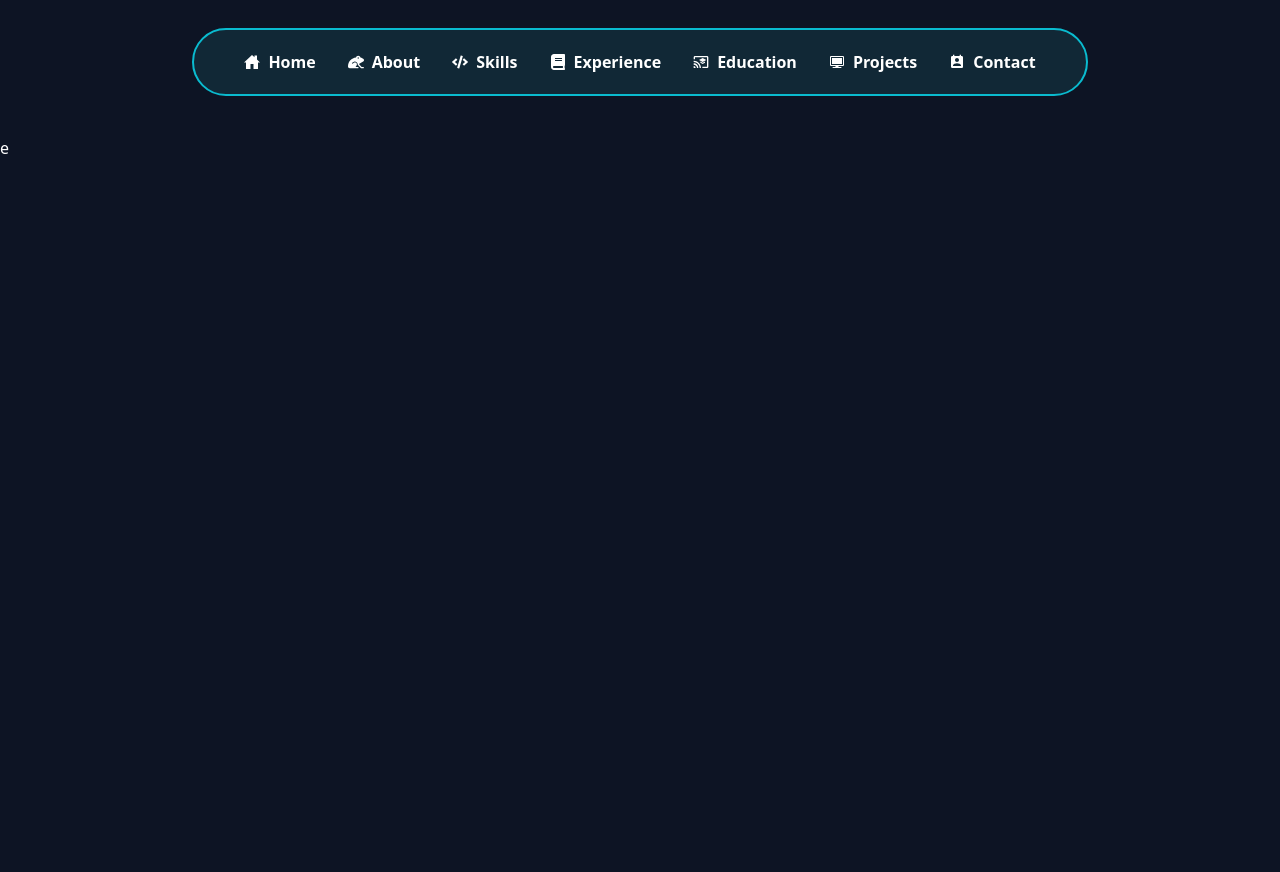
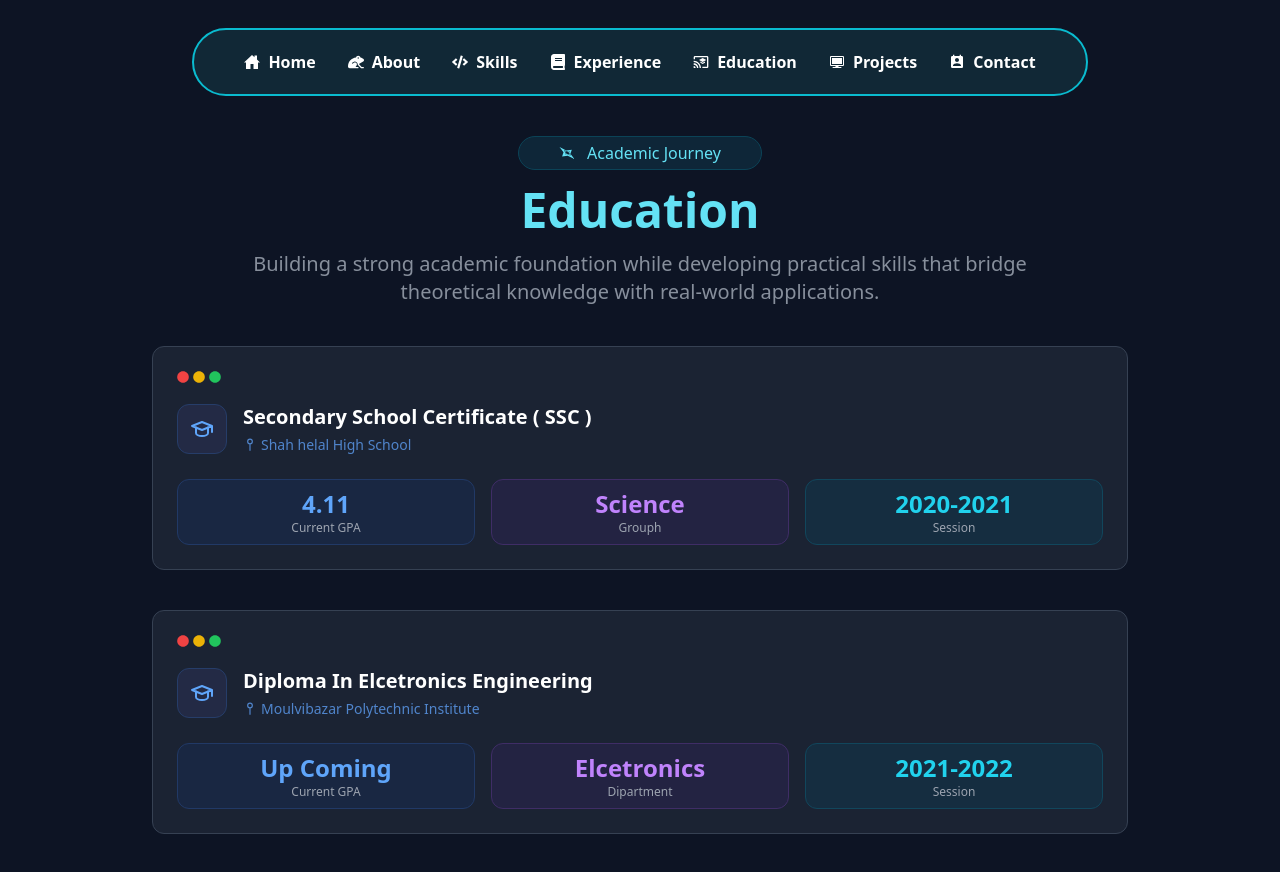
Before and after one commit to tanim246/Tanim-Portfolio-React.Js, a React (Vite) app: page /education in a window 1280 px wide. Before the commit the page ends 800 px from the top, so only its background shows below. Built offline with nearby package versions, Linux system fonts and the light colour scheme.

Commit message:
complete

```diff
--- a/src/App.jsx
+++ b/src/App.jsx
@@ -3,7 +3,7 @@ import { FaSquareInstagram } from "react-icons/fa6";
 import { PiReadCvLogo } from "react-icons/pi";
 import Button from "./buttons/HeroBtn";
 import Button2 from "./buttons/MyCode";
-import tanim from "../public/Images/myimg.jpg"
+import Tanim from "../public/Images/myimg.jpg"
 const App = () => {
   return (
     <div className=" max-w-6xl mx-auto ">
@@ -46,7 +46,7 @@ const App = () => {
         </div>
         {/* right part */}
         <div className="border-2 border-[#06b6c9] rounded-full p-4 mr-5 ">
-         <img src={tanim} alt="tanim" className="rounded-full" width="300px" />
+         <img src={Tanim} alt="tanim" className="rounded-full" width="300px" />
 
         </div>
       </div>
--- a/src/components/About.jsx
+++ b/src/components/About.jsx
@@ -18,7 +18,7 @@ const About = () => {
           <span>
             <GiFlatStar />
           </span>
-          <span> Get In Touch</span>
+          <span>Available for new projects</span>
         </p>
       </div>
 
@@ -37,11 +37,10 @@ const About = () => {
       </p>
       <p className="mb-10 text-gray-400">
         I'm <span className="text-white font-semibold">Muhammad Tanim</span>, a
-        Web Developer with{" "}
-        <span className="text-teal-300">3 month+</span> of hands-on experience.
-        My specialty lies in JavaScript & React.js, along with building complete
-        end-to-end solutions using Next.js, Node.js, Express.js, MongoDB, and
-        MySQL.
+        Web Developer with <span className="text-teal-300">3 month+</span> of
+        hands-on experience. My specialty lies in JavaScript & React.js, along
+        with building complete end-to-end solutions using Next.js, Node.js,
+        Express.js, MongoDB, and MySQL.
       </p>
 
       {/* How I help */}
@@ -74,32 +73,6 @@ const About = () => {
           </p>
         </div>
       </div>
-
-      {/* Technical Expertise */}
-      <h2 className="text-xl font-semibold mb-4">Technical Expertise</h2>
-      <div className="flex flex-wrap gap-3 mb-10">
-        {[
-          "React.js",
-          "Next.js",
-          "JavaScript",
-          "TypeScript",
-          "Redux",
-          "Tailwind CSS",
-          "Bootstrap",
-          "Node.js",
-          "Express.js",
-          "MongoDB",
-          "MySQL",
-          "REST APIs",
-          "Git",
-          "SEO",
-        ].map((tech) => (
-          <span className="px-4 py-1 border border-[#00d6c1] rounded-full text-sm">
-            {tech}
-          </span>
-        ))}
-      </div>
-
       {/* Project Highlights */}
       <h2 className="text-xl font-semibold mb-4">Project Highlights</h2>
       <div className="space-y-4 mb-10">
@@ -129,7 +102,6 @@ const About = () => {
           </p>
         </div>
       </div>
-
       {/* Passion & Goal */}
       <div className="p-6 border border-teal-600 bg-[#0f1c2a] rounded-xl mb-10">
         <h3 className="font-bold text-teal-400 mb-2">🚀 My Passion & Goal</h3>
@@ -141,7 +113,7 @@ const About = () => {
         </p>
       </div>
 
-      {/* Contact Section */}
+      {/* Contact */}
       <h2 className="text-xl font-semibold mb-4">Let's Connect!</h2>
       <p className="text-gray-400 mb-6">
         Let's build something impactful together, feel free to reach out.
--- /dev/null
+++ b/src/components/Education.jsx
@@ -0,0 +1,133 @@
+
+import { FaCircle } from "react-icons/fa";
+import { GiFlatStar } from "react-icons/gi";
+import { GrLocationPin } from "react-icons/gr";
+
+import { TbSchool } from "react-icons/tb";
+
+const Education = () => {
+  return (
+    <div className="max-w-5xl mb-10 mx-auto">
+      <div className="flex flex-col items-center gap-4 text-center sm:text-left">
+        <p className="rounded-full flex justify-center items-center gap-3 border py-1 px-6 sm:px-10 border-[#0b4357] bg-[#0e2638] text-[#64e2f5]">
+          <span>
+            <GiFlatStar />
+          </span>
+          <span>Academic Journey</span>
+        </p>
+        <h1 className="text-3xl sm:text-5xl font-bold text-[#64e2f5]">
+          Education
+        </h1>
+        <p className="text-md sm:text-xl text-[#878f9c] text-center">
+          Building a strong academic foundation while developing practical
+          skills that bridge <br className="hidden sm:block" /> theoretical
+          knowledge with real-world applications.
+        </p>
+      </div>
+
+      {/* contant */}
+      {/* ssc */}
+      <div className="mt-10  mx-6">
+        {/* 1 */}
+        <div className="border rounded-xl border-gray-700 bg-[#1b2333] p-6">
+          <div className="flex flex-col  gap-3">
+            <p className="flex gap-1">
+              <span className="text-[#f04343] text-xs">
+                <FaCircle />
+              </span>{" "}
+              <span className="text-[#ebb207] text-xs">
+                <FaCircle />
+              </span>{" "}
+              <span className="text-[#21c45d] text-xs">
+                <FaCircle />
+              </span>{" "}
+            </p>
+            <p className="flex mt-2 items-center gap-4">
+              <span className="border border-[#263d69] text-2xl p-3 text-[#5fa5fa] bg-[#232a45] rounded-xl">
+                <TbSchool />
+              </span>
+              <p className="flex flex-col gap-1">
+                <span className=" sm:text-xl font-semibold">
+                  {" "}
+                  Secondary School Certificate ( SSC )
+                </span>
+                <span className="text-sm flex items-center gap-1 text-[#5085cc]">
+                  {" "}
+                  <GrLocationPin />
+                  Shah helal High School
+                </span>
+              </p>
+            </p>
+          </div>
+          {/* box */}
+          <div className="grid grid-cols-1 mt-6 sm:grid-cols-3 gap-4">
+            <div className="bg-[#192742] border flex flex-col items-center py-2  border-[#213966] rounded-xl">
+              <p className="text-2xl font-bold text-[#5fa5fa]">4.11</p>
+              <span className="text-[#9da4b0] text-xs">Current GPA</span>
+            </div>
+            <div className="bg-[#232342] border flex flex-col items-center py-2  border-[#3f2d66] rounded-xl">
+              <p className="text-2xl font-bold text-[#c083fc]">Science</p>
+              <span className="text-[#9da4b0] text-xs">Grouph</span>
+            </div>
+            <div className="bg-[#152d40] border flex flex-col items-center py-2  border-[#11465c] rounded-xl">
+              <p className="text-2xl font-bold text-[#21d2ed]">2020-2021</p>
+              <span className="text-[#9da4b0] text-xs">Session</span>
+            </div>
+          </div>
+        </div>
+      </div>
+      {/* diploma */}
+      <div className="mt-10  mx-6">
+        {/* 1 */}
+        <div className="border rounded-xl border-gray-700 bg-[#1b2333] p-6">
+          <div className="flex flex-col  gap-3">
+            <p className="flex gap-1">
+              <span className="text-[#f04343] text-xs">
+                <FaCircle />
+              </span>{" "}
+              <span className="text-[#ebb207] text-xs">
+                <FaCircle />
+              </span>{" "}
+              <span className="text-[#21c45d] text-xs">
+                <FaCircle />
+              </span>{" "}
+            </p>
+            <p className="flex mt-2 items-center gap-4">
+              <span className="border border-[#263d69] text-2xl p-3 text-[#5fa5fa] bg-[#232a45] rounded-xl">
+                <TbSchool />
+              </span>
+              <p className="flex flex-col gap-1">
+                <span className="sm:text-xl font-semibold">
+                  {" "}
+                  Diploma In Elcetronics Engineering
+                </span>
+                <span className="text-sm flex items-center gap-1 text-[#5085cc]">
+                  {" "}
+                  <GrLocationPin />
+                 Moulvibazar Polytechnic Institute
+                </span>
+              </p>
+            </p>
+          </div>
+          {/* box */}
+          <div className="grid grid-cols-1 mt-6 sm:grid-cols-3 gap-4">
+            <div className="bg-[#192742] border flex flex-col items-center py-2  border-[#213966] rounded-xl">
+              <p className="text-2xl font-bold text-[#5fa5fa]">Up Coming</p>
+              <span className="text-[#9da4b0] text-xs">Current GPA</span>
+            </div>
+            <div className="bg-[#232342] border flex flex-col items-center py-2  border-[#3f2d66] rounded-xl">
+              <p className="text-2xl font-bold text-[#c083fc]">Elcetronics</p>
+              <span className="text-[#9da4b0] text-xs">Dipartment</span>
+            </div>
+            <div className="bg-[#152d40] border flex flex-col items-center py-2  border-[#11465c] rounded-xl">
+              <p className="text-2xl font-bold text-[#21d2ed]">2021-2022</p>
+              <span className="text-[#9da4b0] text-xs">Session</span>
+            </div>
+          </div>
+        </div>
+      </div>
+    </div>
+  );
+};
+
+export default Education;
--- a/src/routes/Router.jsx
+++ b/src/routes/Router.jsx
@@ -5,6 +5,7 @@ import Contact from "../components/Contact";
 import Experience from "../components/Experience";
 import Skills from "../components/Skills";
 import About from "../components/About";
+import Education from "../components/Education";
 
 export const router = createBrowserRouter([
   {
@@ -33,11 +34,11 @@ export const router = createBrowserRouter([
       },
       {
         path: "/education",
-        element: <p>e</p>,
+        element: <Education />,
       },
       {
         path: "/projects",
-        element: <div>Projects Page</div>,
+        element: <div className="text-center mt-50 relative animate-bounce text-5xl">Up Coming....</div>,
       },
       {
         path: "/contact",
```
